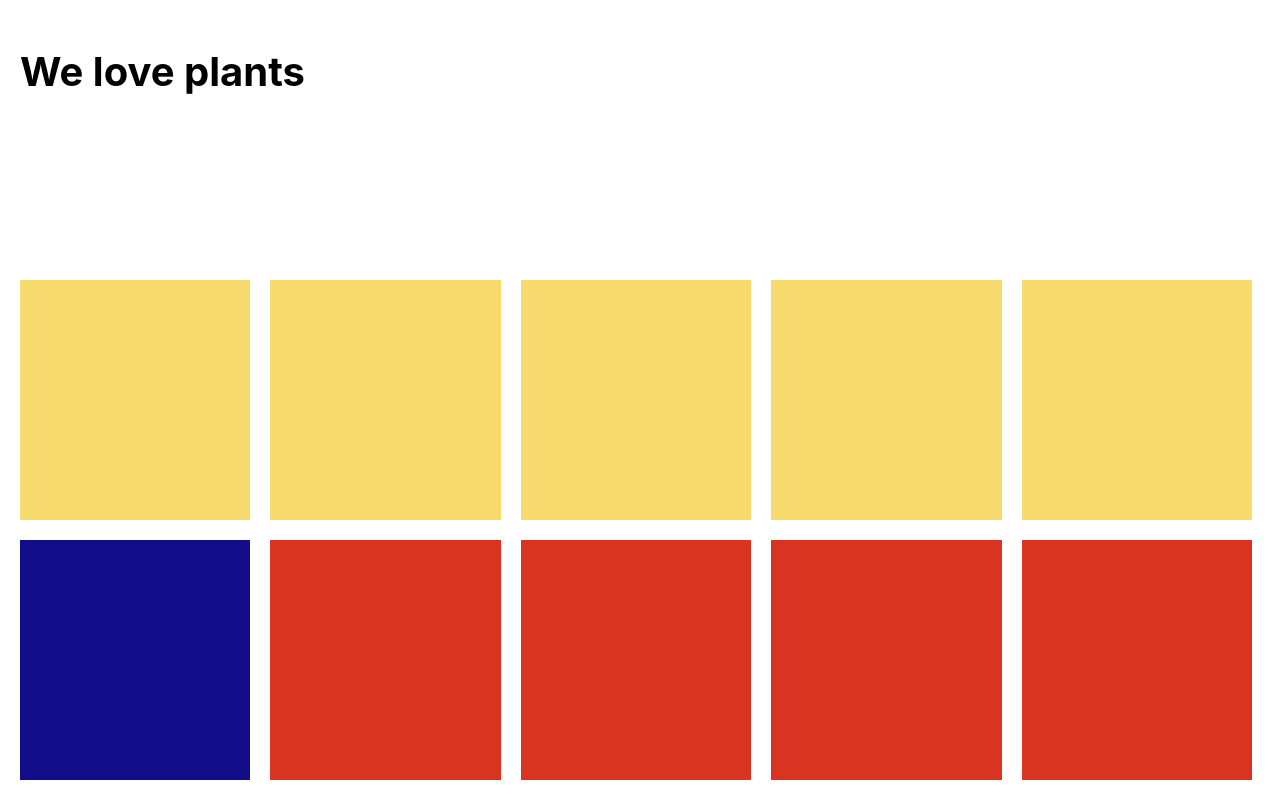
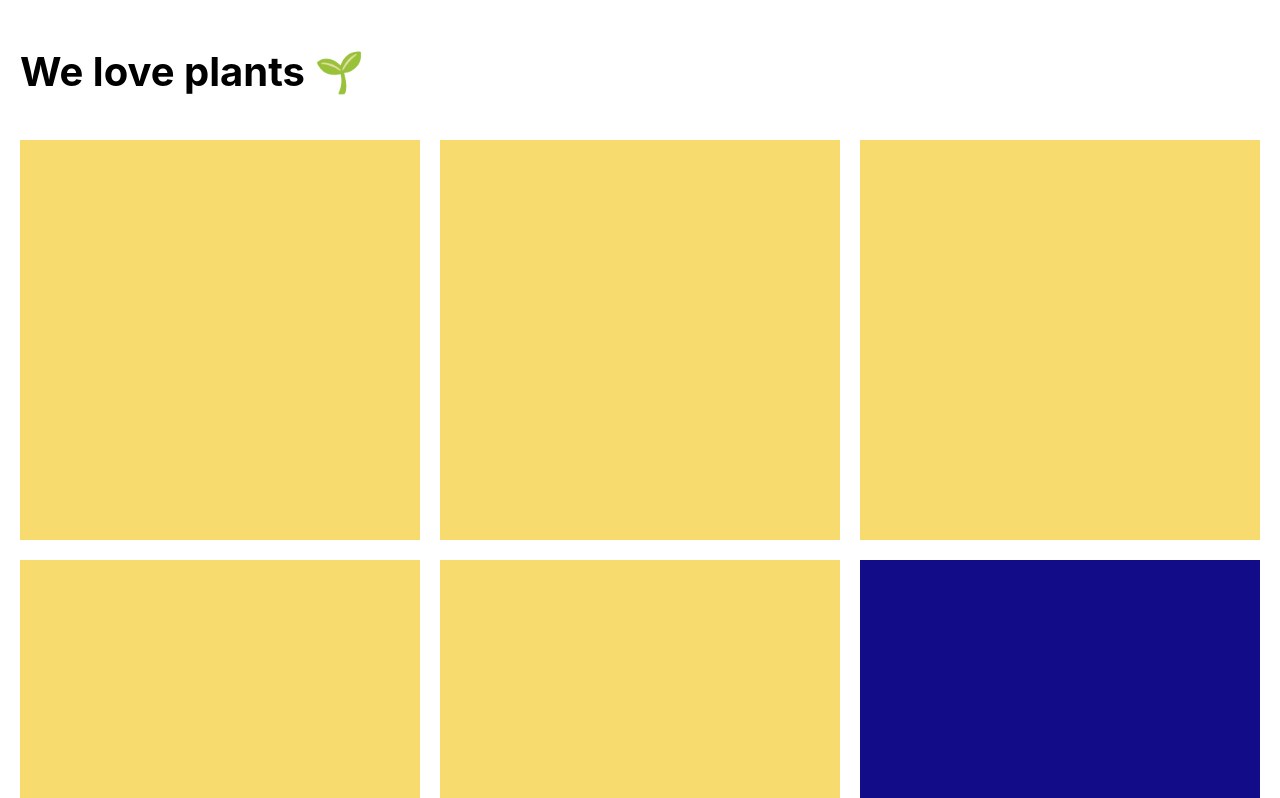
Before and after one commit to pleportz/react-sandbox, a React (Create React App) app: page / in a window 1280 px wide. Shown: the top 798 px of the page. Built offline with nearby package versions, Linux system fonts and the light colour scheme.

Commit message:
Nest blocks grid within App grid

```diff
--- a/src/App.css
+++ b/src/App.css
@@ -1,13 +1,19 @@
 .App {
+  padding: 20px;
   display: grid;
-  padding: 20px;
+  grid-gap: 20px;
 
-  grid-template-columns: repeat(5, 18vw);
-  grid-template-rows: repeat(3, 30vh);
-  grid-gap: 20px;
+  grid-template-rows: 100px 1fr;
 }
 
-.header {
-  grid-column: 1 / -1;
+h1 {
   font-size: 40px;
 }
+
+.color-blocks {
+  display: grid;
+  grid-gap: 20px;
+
+  grid-template-columns: repeat(auto-fill, minmax(330px, 1fr));
+  grid-auto-rows: 400px;
+}
--- a/src/App.js
+++ b/src/App.js
@@ -6,10 +6,17 @@ function App() {
   const blocks = new Array(20).fill(1);
   return (
     <div className="App">
-      <h1 className="header">We love plants</h1>
-      {blocks.map((_, index) => {
-        return <ColorBlock key={index} />;
-      })}
+      <h1>
+        We love plants{" "}
+        <span role="img" aria-label="plant">
+          🌱
+        </span>
+      </h1>
+      <div className="color-blocks">
+        {blocks.map((_, index) => {
+          return <ColorBlock key={index} />;
+        })}
+      </div>
     </div>
   );
 }
```
